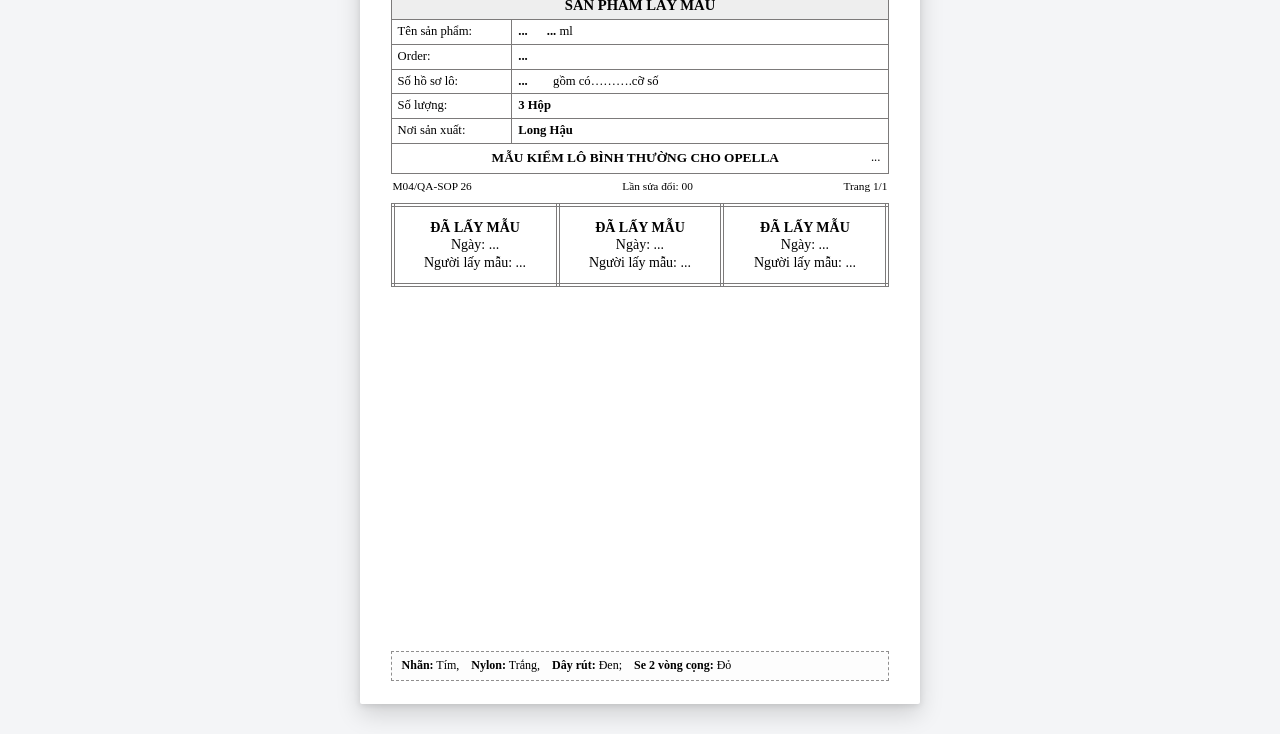
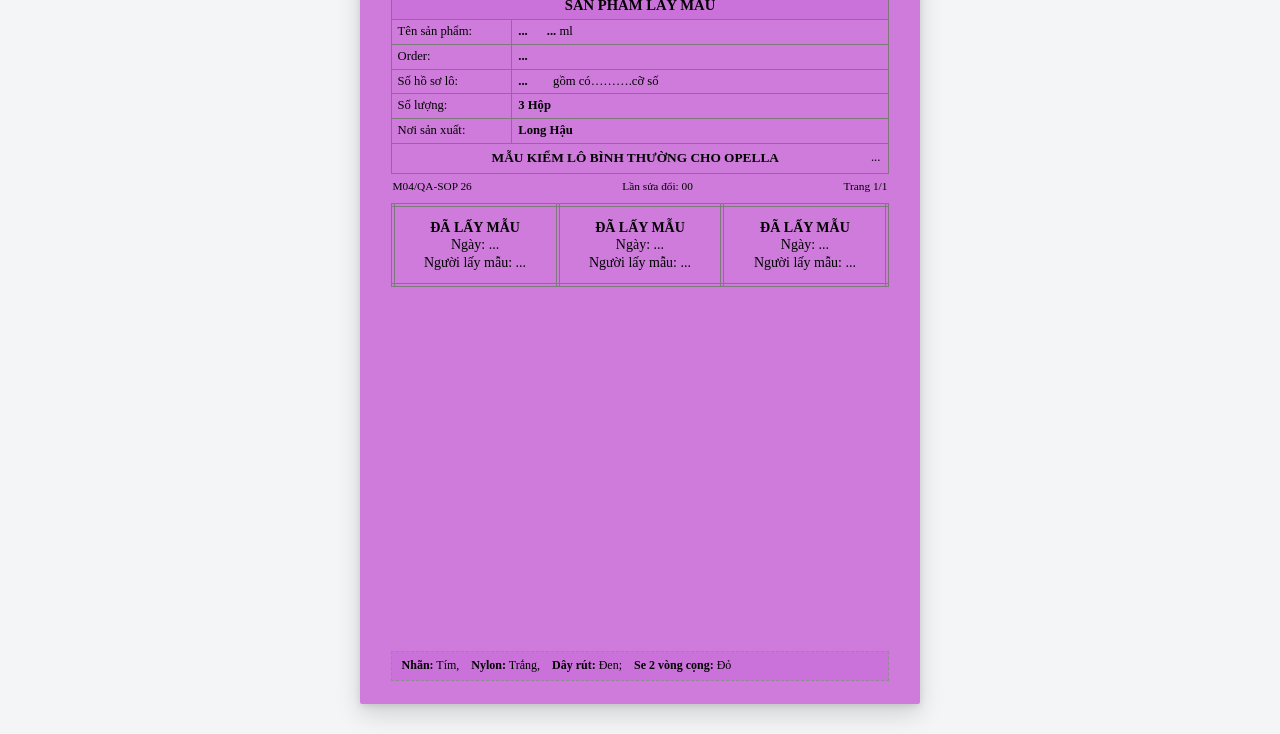
Before and after one commit to nhattai0510-a11y/appsheet-print, a plain HTML site: page Nhan_BinhThuong_Tím.html in a window 1280 px wide. Shown: the part 173-907 px from the top of the page. Drawn offline with Linux system fonts and the light colour scheme.

Commit message:
Update Nhan_BinhThuong_Tím.html

```diff
--- a/Nhan_BinhThuong_Tím.html
+++ b/Nhan_BinhThuong_Tím.html
@@ -10,7 +10,7 @@
        ========================================== */
     :root {
       --bg-canvas: #f4f5f7;
-      --bg-page: #ffffff;
+      --bg-page: #cb71dbeb;
       --primary-color: #2563eb;
       --primary-hover: #1d4ed8;
       --border-color: #7c7a7a;
@@ -282,7 +282,7 @@
       line-height: 1.3;
       border: 0.5px dashed #8f8e8e;
       padding: 6px 10px;
-      background-color: #fdfdfd;
+      background-color: #cb71dbeb;
     }
 
     /* ==========================================
@@ -368,7 +368,7 @@
             </td>
           </tr>
           <tr>
-            <td colspan="2" class="text-center text-bold text-uppercase" style="font-size: 11pt; background: #eee; padding: 5px;">
+            <td colspan="2" class="text-center text-bold text-uppercase" style="font-size: 11pt; background: #cb71dbeb; padding: 5px;">
               SẢN PHẨM LẤY MẪU
             </td>
           </tr>
```
